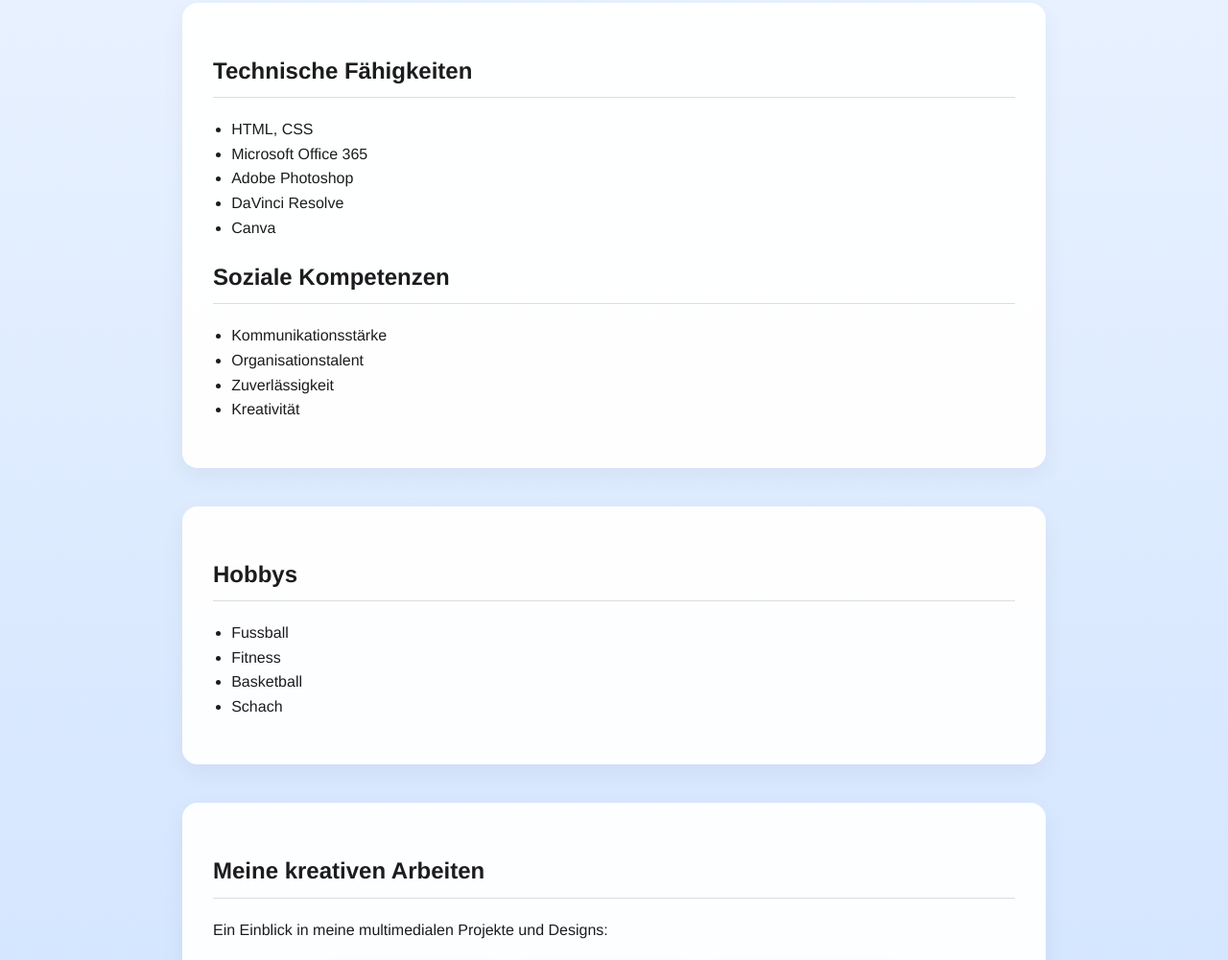
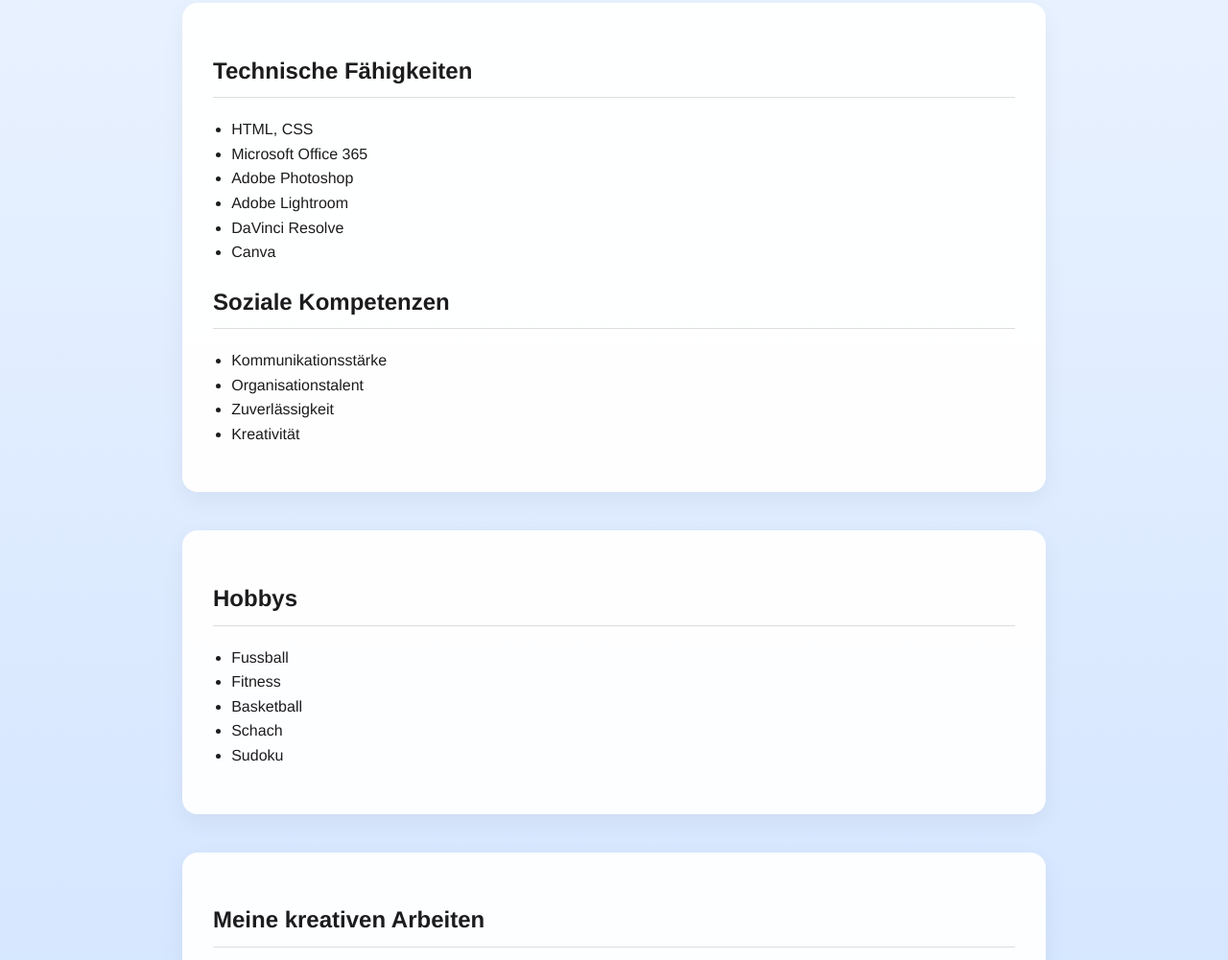
Before and after one commit to Rodney4PF/Rodney-Bewerbung-Interactive-Media-Designer-EFZ, a plain HTML site: page index.html in a window 1280 px wide. Shown: the part 1215-2216 px from the top of the page at 96% size. Drawn offline with Linux system fonts and the light colour scheme; a web font is replaced by a local one.

Commit message:
Update index.html

```diff
--- a/index.html
+++ b/index.html
@@ -131,6 +131,7 @@
 <li>HTML, CSS</li>
 <li>Microsoft Office 365</li>
 <li>Adobe Photoshop</li>
+<li>Adobe Lightroom</li>
 <li>DaVinci Resolve</li>
 <li>Canva</li>
 </ul>
@@ -149,6 +150,7 @@
 <li>Fitness</li>
 <li>Basketball</li>
 <li>Schach</li>
+<li>Sudoku</li>
 </ul>
 </section>
 <section id="portfolio">
```
